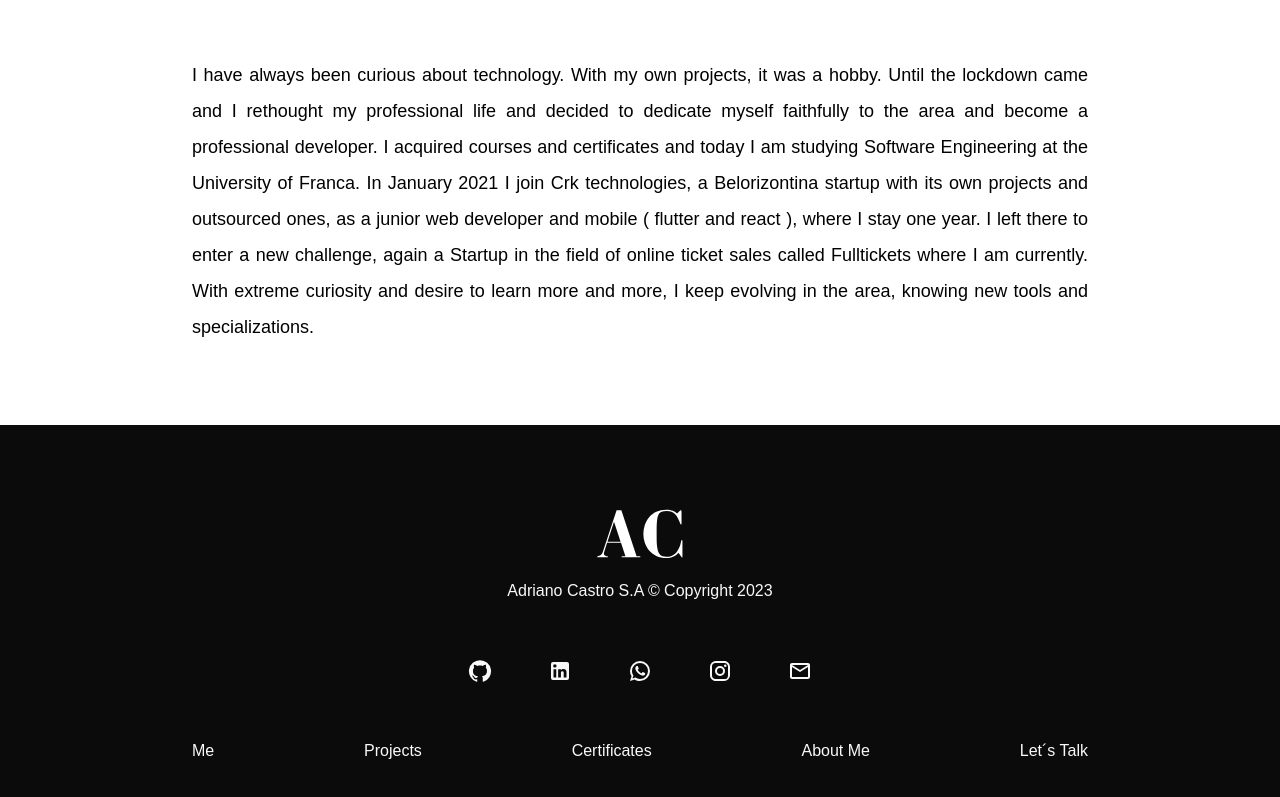
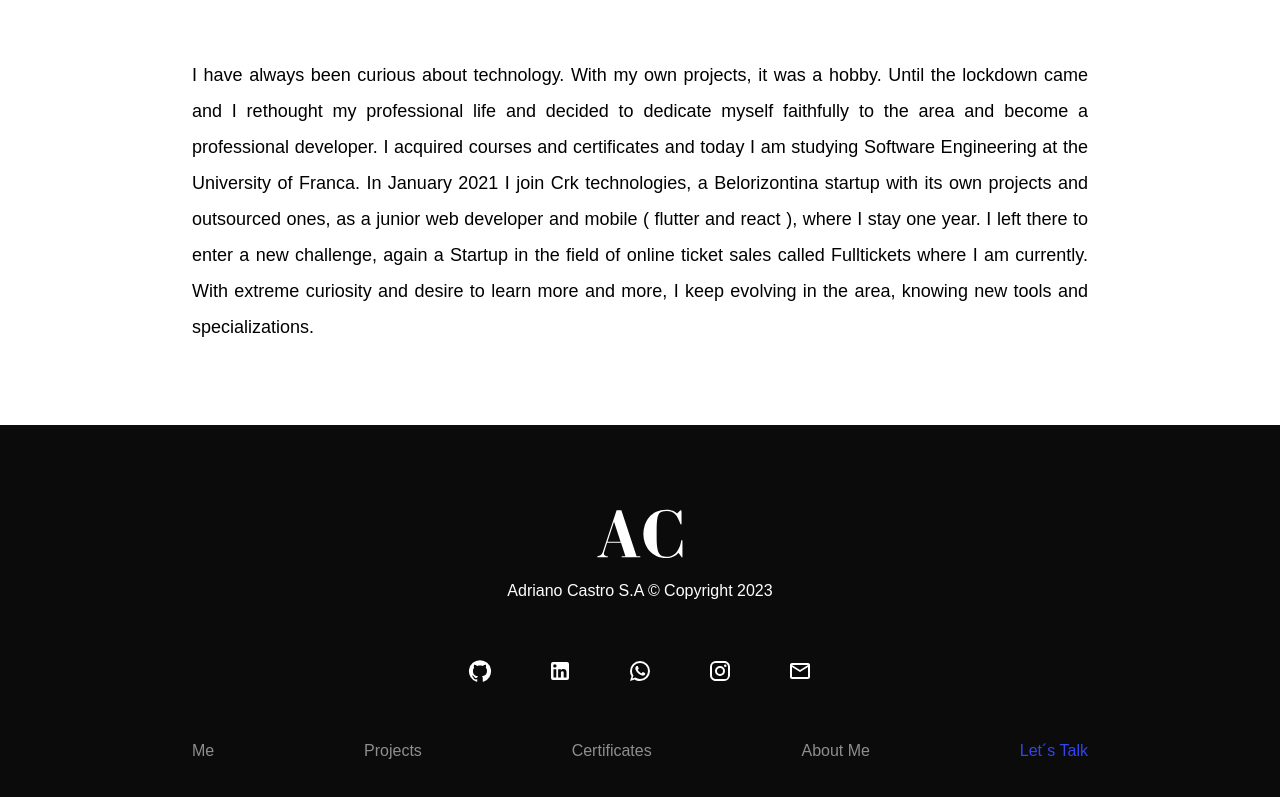
Before and after one commit to DricoCastro/AdrianoCastro-Tailwind, a Next.js app: page / in a window 1280 px wide. Shown: the part 2557-3354 px from the top of the page. Built offline with nearby package versions, Linux system fonts and the light colour scheme.

Commit message:
fix font colors footer

```diff
--- a/src/app/components/DefaultFooter/index.tsx
+++ b/src/app/components/DefaultFooter/index.tsx
@@ -39,7 +39,7 @@ export const DefaultFooter = () => {
     items-center
     justify-center
     bg-codGray
-    text-snow
+    text-gray
     py-16
   `}
     >
@@ -49,7 +49,13 @@ export const DefaultFooter = () => {
         src={logoLetterWhite}
         alt="logoLetterWhite"
       />
-      <a>Adriano Castro S.A © Copyright 2023</a>
+      <a
+        className={`
+       text-white
+       `}
+      >
+        Adriano Castro S.A © Copyright 2023
+      </a>
 
       <div
         className={`
@@ -64,6 +70,7 @@ export const DefaultFooter = () => {
           onClick={onTapGit}
           className={`
           cursor-pointer
+          text-white
           hover:text-royalBlue
           md:text-2xl
             text-3xl
@@ -74,6 +81,7 @@ export const DefaultFooter = () => {
           onClick={onTapLinkedin}
           className={`
           cursor-pointer
+          text-white
           hover:text-royalBlue
           md:text-2xl
             text-3xl
@@ -84,6 +92,7 @@ export const DefaultFooter = () => {
           onClick={onTapWpp}
           className={`
            cursor-pointer
+           text-white
            hover:text-royalBlue
            md:text-2xl
             text-3xl
@@ -94,6 +103,7 @@ export const DefaultFooter = () => {
           onClick={onTapInsta}
           className={`
           cursor-pointer
+          text-white
           hover:text-royalBlue
           md:text-2xl
             text-3xl
@@ -103,6 +113,7 @@ export const DefaultFooter = () => {
         <EmailOutlinedIcon
           className={`
             cursor-pointer
+            text-white
             hover:text-royalBlue
             md:text-2xl
             text-3xl
@@ -121,6 +132,7 @@ export const DefaultFooter = () => {
      `}
       >
         <a
+          href="#me-section"
           className={`
           hover:underline
        cursor-pointer
@@ -129,6 +141,7 @@ export const DefaultFooter = () => {
           Me
         </a>
         <a
+          href="#projects-section"
           className={`
           hover:underline
        cursor-pointer
@@ -137,6 +150,7 @@ export const DefaultFooter = () => {
           Projects
         </a>
         <a
+          href="#certificates-section"
           className={`
           hover:underline
        cursor-pointer
@@ -145,6 +159,7 @@ export const DefaultFooter = () => {
           Certificates
         </a>
         <a
+          href="#aboutMe-section"
           className={`
           hover:underline
        cursor-pointer
@@ -153,7 +168,9 @@ export const DefaultFooter = () => {
           About Me
         </a>
         <a
+          onClick={onTapWpp}
           className={`
+          text-royalBlue
           hover:underline
        cursor-pointer
      `}
```
